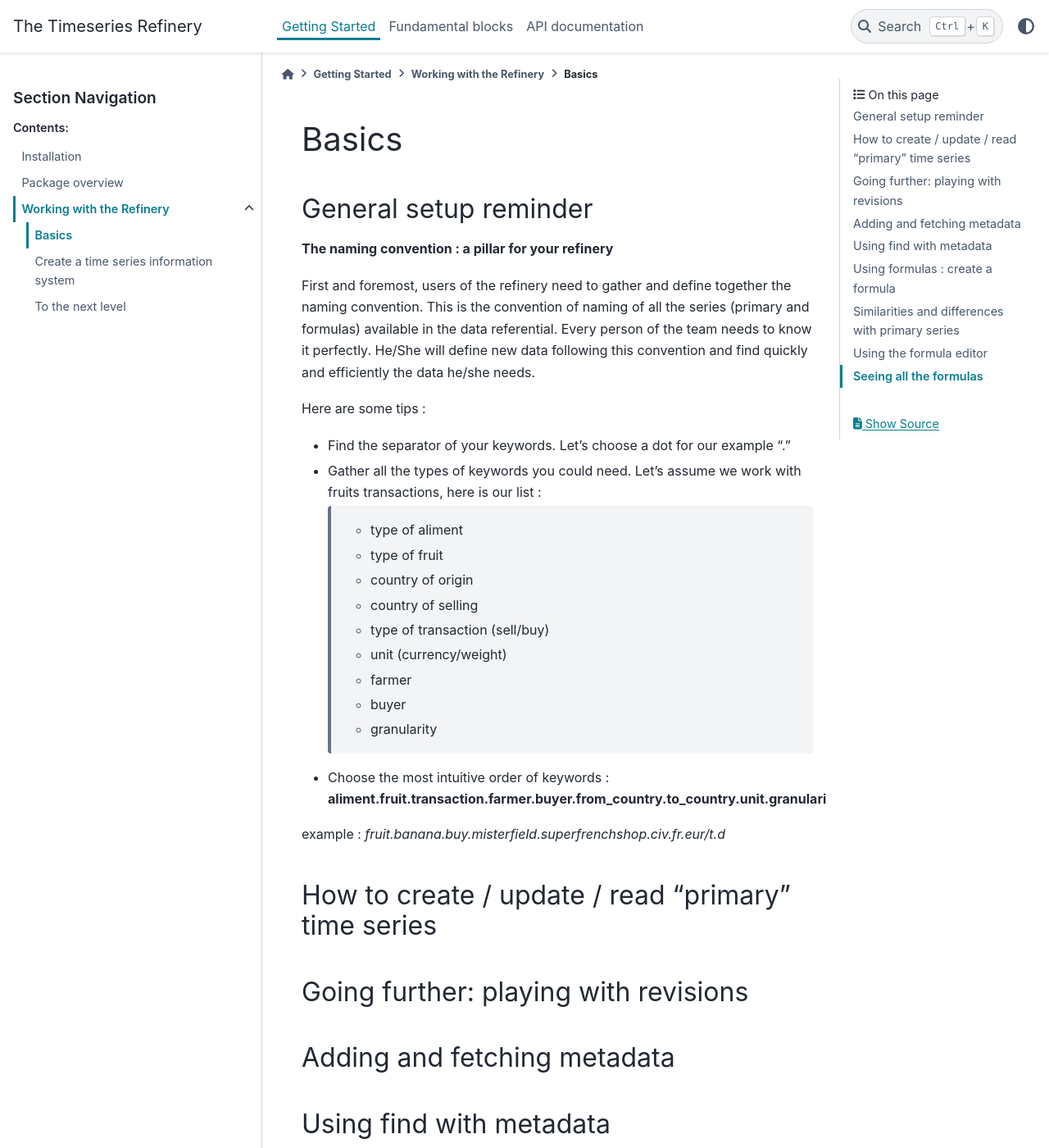
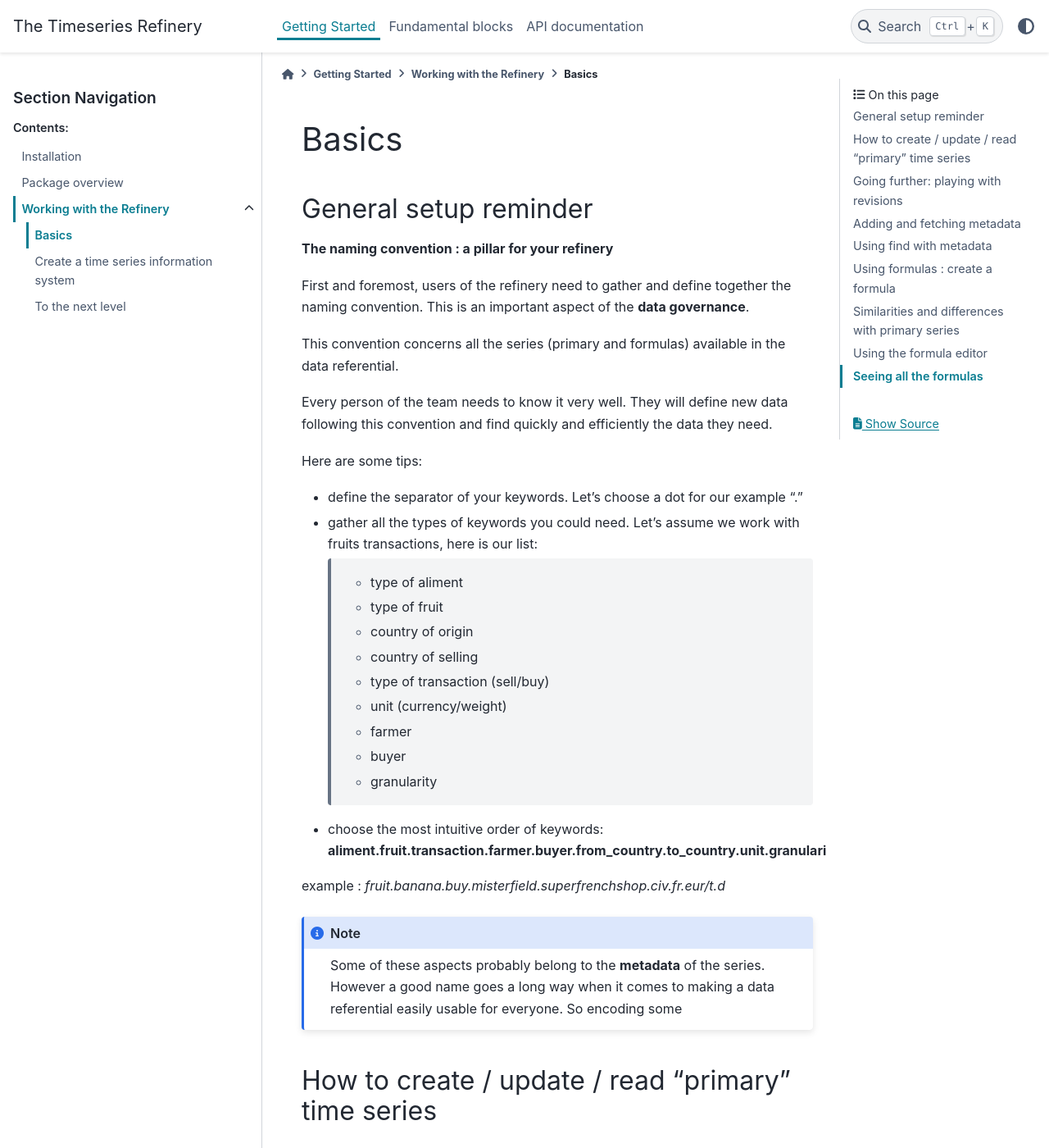
Before and after one commit to pythonianfr/tshistory_refinery, a Sphinx documentation site: the page built from docs/getting_started/tutorials/beginner.rst, in a window 1280 px wide and 1400 px high. Shown: the whole window at 82% size. Built offline with Sphinx 7.4.7 and the PyData theme 0.15.4, drawn with Linux system fonts in a browser that asks for light colours.

Commit message:
docs/basics: reformatting and addition of a few new points
* mention data governance
* talk about the relationship between names and metadata

related to #28

```diff
--- a/docs/getting_started/tutorials/beginner.rst
+++ b/docs/getting_started/tutorials/beginner.rst
@@ -6,15 +6,24 @@ General setup reminder
 
 **The naming convention : a pillar for your refinery**
 
-First and foremost, users of the refinery need to gather and define together the naming convention.
-This is the convention of naming of all the series (primary and formulas) available in the data referential.
-Every person of the team needs to know it perfectly. He/She will define new data following this convention and find quickly and efficiently the data he/she needs.
+First and foremost, users of the refinery need to gather and define
+together the naming convention. This is an important aspect of the
+**data governance**.
 
+This convention concerns all the series (primary and formulas)
+available in the data referential.
 
-Here are some tips :
+Every person of the team needs to know it very well. They will
+define new data following this convention and find quickly and
+efficiently the data they need.
 
-* Find the separator of your keywords. Let's choose a dot for our example "."
-* Gather all the types of keywords you could need. Let's assume we work with fruits transactions, here is our list :
+Here are some tips:
+
+* define the separator of your keywords. Let's choose a dot for our
+  example "."
+
+* gather all the types of keywords you could need. Let's assume we
+  work with fruits transactions, here is our list:
 
     * type of aliment
     * type of fruit
@@ -26,9 +35,17 @@ Here are some tips :
     * buyer
     * granularity
 
-* Choose the most intuitive order of keywords : **aliment.fruit.transaction.farmer.buyer.from_country.to_country.unit.granularity**
+* choose the most intuitive order of keywords:
+  **aliment.fruit.transaction.farmer.buyer.from_country.to_country.unit.granularity**
 
-example : *fruit.banana.buy.misterfield.superfrenchshop.civ.fr.eur/t.d*
+example :
+*fruit.banana.buy.misterfield.superfrenchshop.civ.fr.eur/t.d*
+
+.. note::
+
+   Some of these aspects probably belong to the **metadata** of the
+   series. However a good name goes a long way when it comes to making
+   a data referential easily usable for everyone. So encoding some
 
 
 How to create / update / read "primary" time series
```
